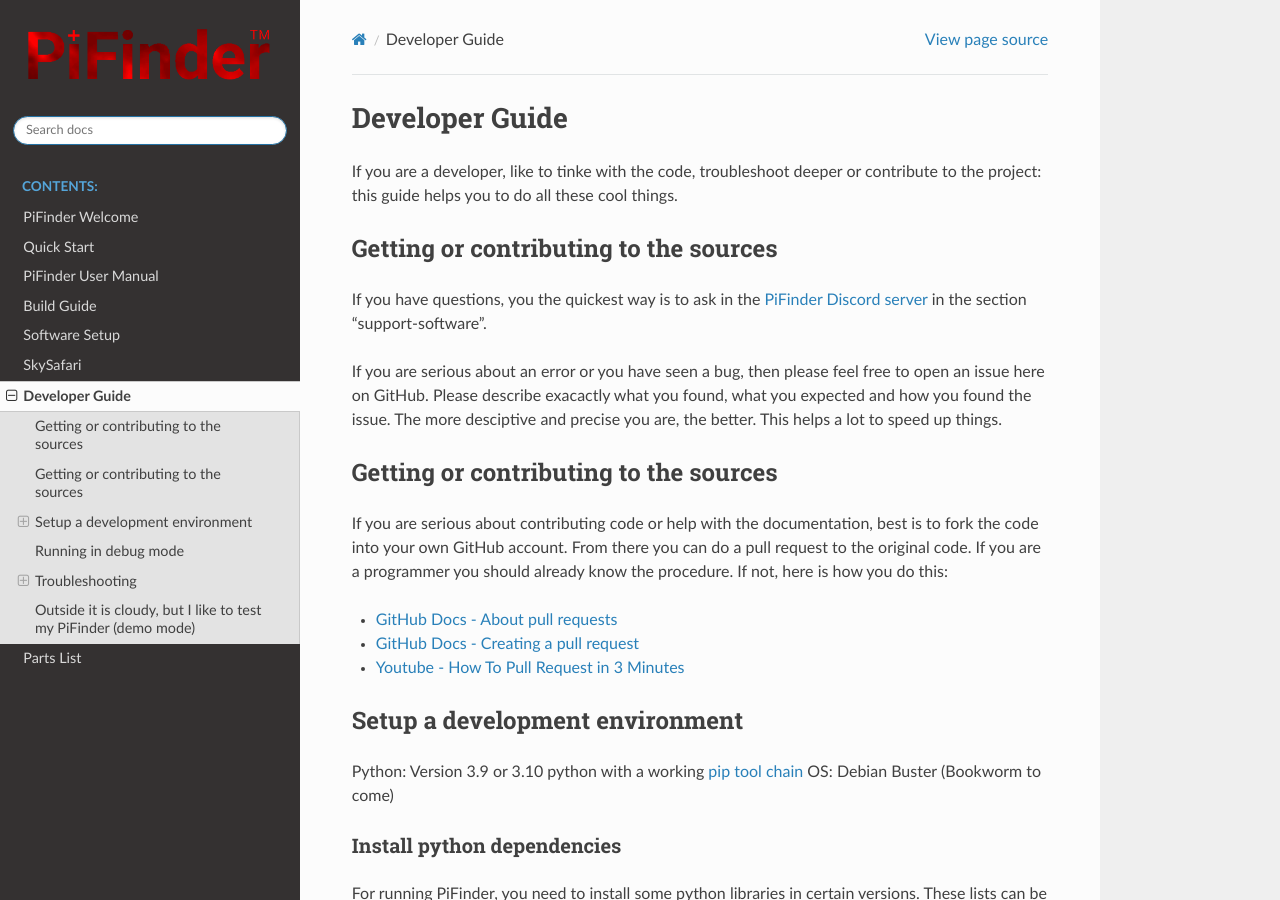
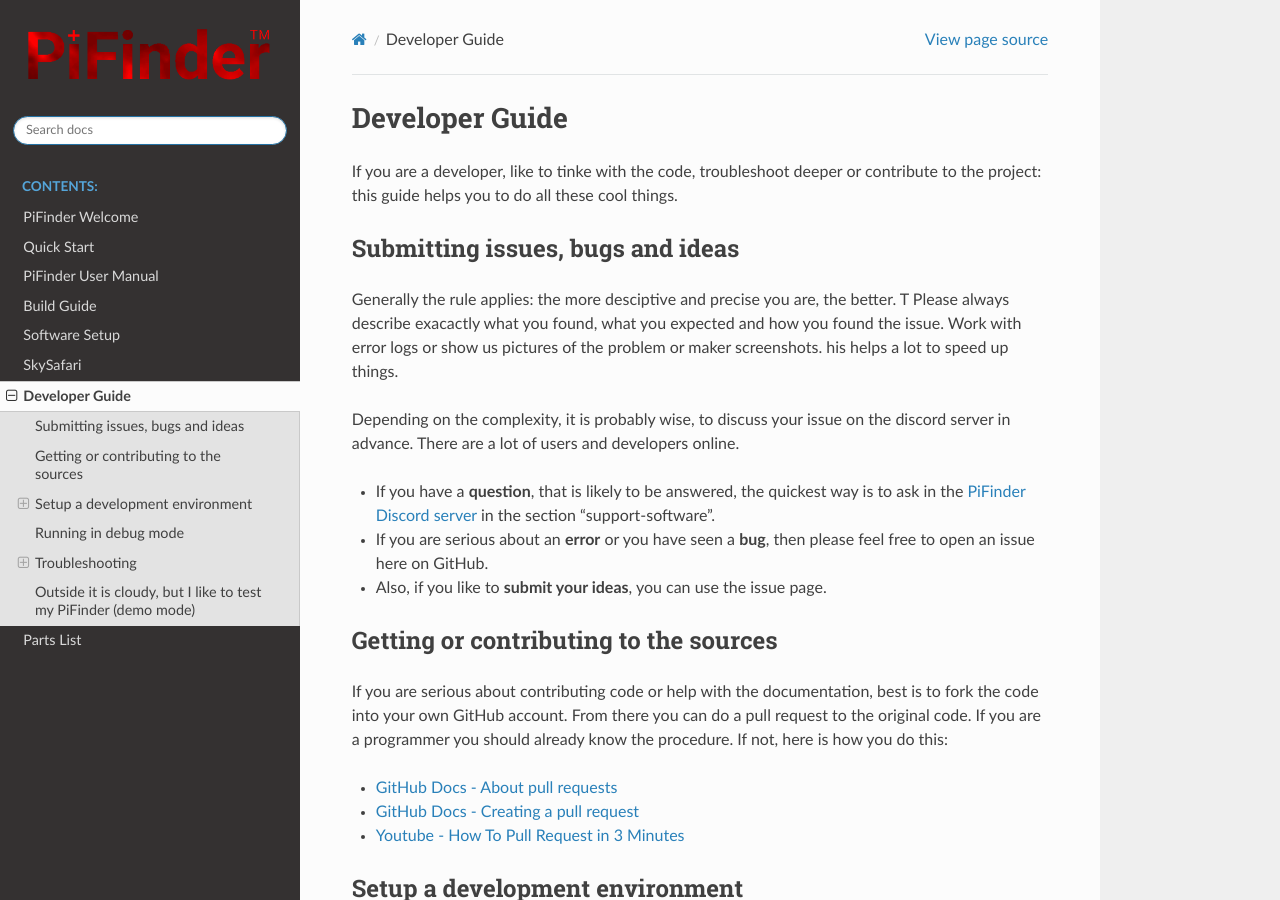
Before and after one commit to brickbots/PiFinder, a Sphinx documentation site: the page built from docs/source/dev_guide.rst, in a window 1280 px wide and 900 px high. Built offline with Sphinx 7.4.7 and the Read the Docs theme 2.0.0, drawn with Linux system fonts in a browser that asks for light colours.

Commit message:
Update dev_guide.rst

```diff
--- a/docs/source/dev_guide.rst
+++ b/docs/source/dev_guide.rst
@@ -5,12 +5,18 @@
 
 If you are a developer, like to tinke with the code, troubleshoot deeper or contribute to the project: this guide helps you to do all these cool things.
 
-Getting or contributing to the sources
---------------------------------------
+Submitting issues, bugs and ideas
+---------------------------------
 
-If you have questions, you the quickest way is to ask in the `PiFinder Discord server <https://discord.gg/Nk5fHcAtWD>`_ in the section "support-software".
+Generally the rule applies: the more desciptive and precise you are, the better. T Please always describe exacactly what you found, what you expected and how you found the issue. Work with error logs or show us pictures of the problem or maker screenshots. his helps a lot to speed up things.
 
-If you are serious about an error or you have seen a bug, then please feel free to open an issue here on GitHub. Please describe exacactly what you found, what you expected and how you found the issue. The more desciptive and precise you are, the better. This helps a lot to speed up things.
+Depending on the complexity, it is probably wise, to discuss your issue on the discord server in advance. There are a lot of users and developers online.
+
+- If you have a **question**, that is likely to be answered, the quickest way is to ask in the `PiFinder Discord server <https://discord.gg/Nk5fHcAtWD>`_ in the section "support-software".
+
+- If you are serious about an **error** or you have seen a **bug**, then please feel free to open an issue here on GitHub.
+
+- Also, if you like to **submit your ideas**, you can use the issue page.
 
 Getting or contributing to the sources
 --------------------------------------
```
